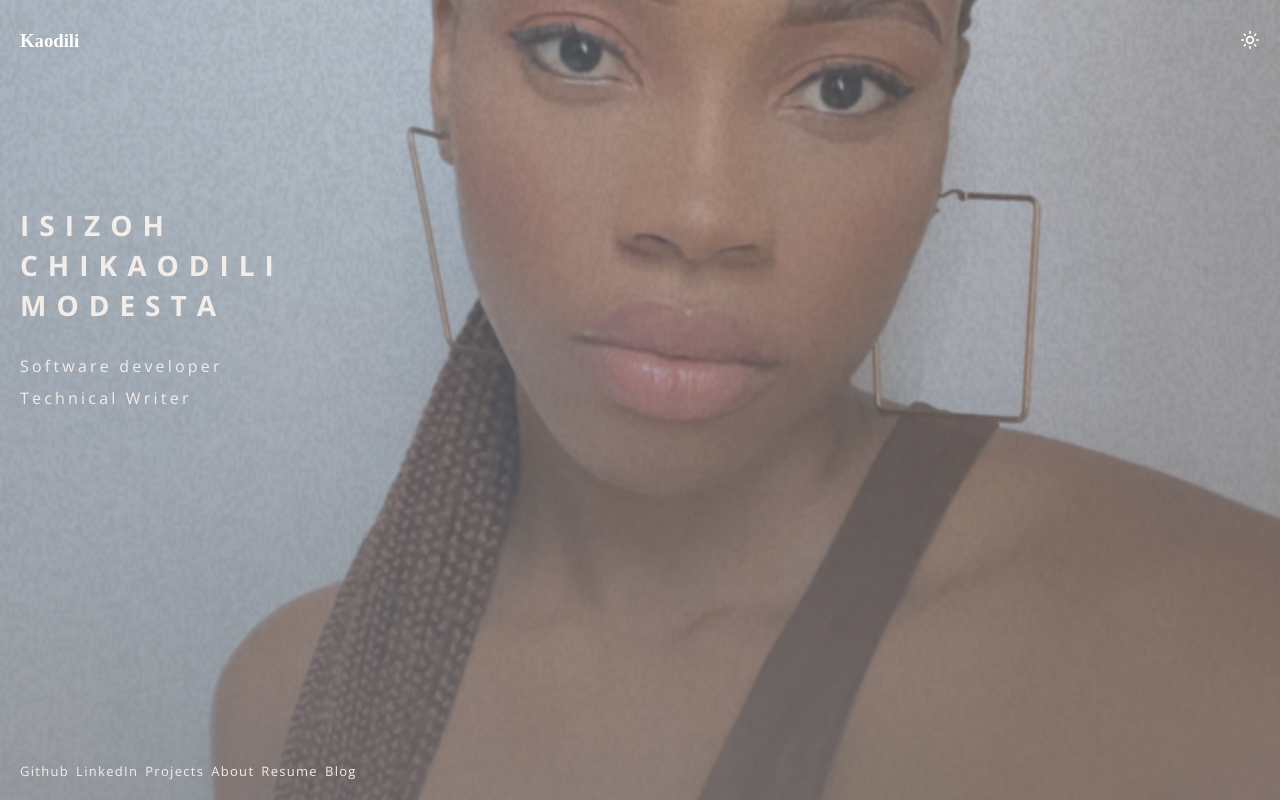
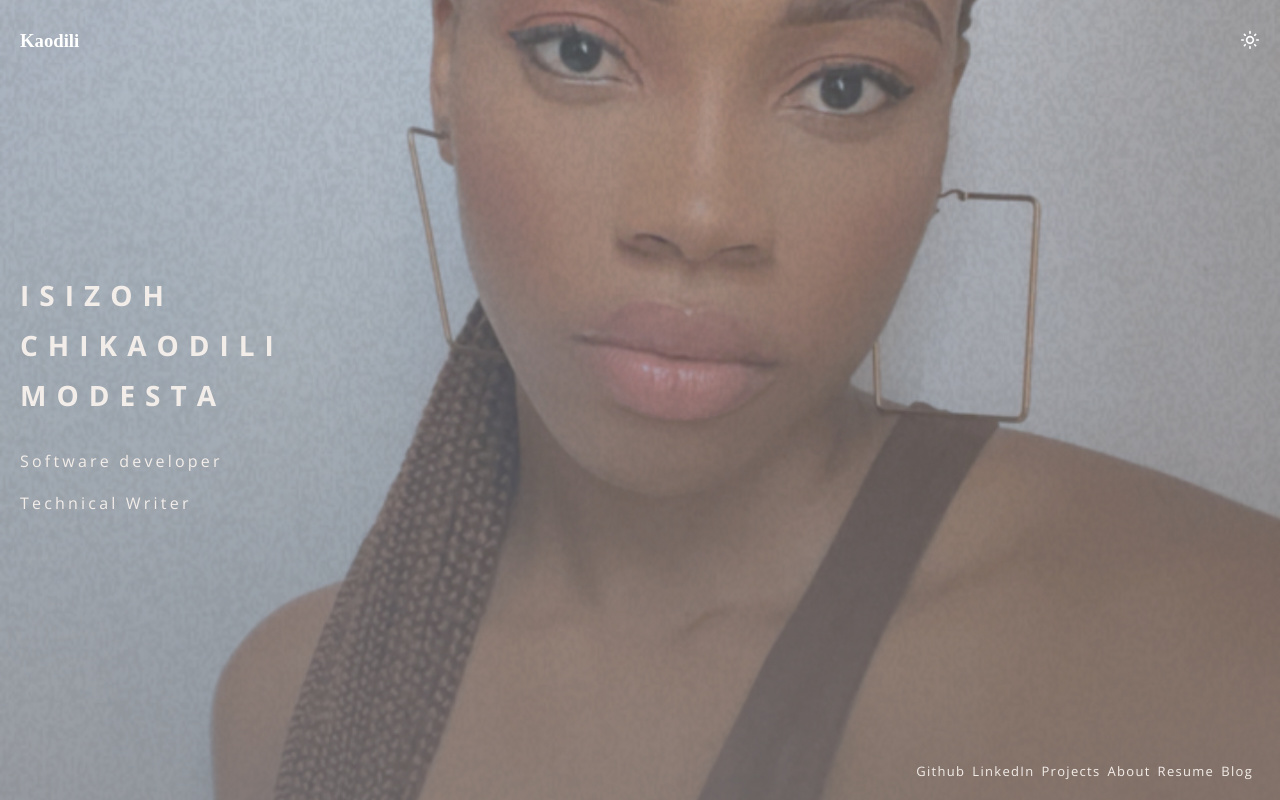
Before and after one commit to Kaodily/portfolio_website, a React (Create React App) app: page / in a window 1280 px wide. Built offline with nearby package versions, Linux system fonts and the light colour scheme; a web font is replaced by a local one.

Commit message:
made style changes

```diff
--- a/src/components/explore/Explore.module.css
+++ b/src/components/explore/Explore.module.css
@@ -9,11 +9,12 @@
   background-position: center;
   background-repeat: no-repeat;
   background-size: cover;
-  padding: 30px 20px;
 }
 .header {
   display: flex;
   justify-content: space-between;
+  height: 70px;
+  padding: 30px 20px;
   position: sticky;
   top: 0;
 }
@@ -22,12 +23,15 @@
   color: white;
 }
 .info {
-  padding-top: 150px;
+  padding-top: 200px;
+  width: 70vw;
+  padding: 200px 20px 20px 20px;
 }
+
 .heading {
   font-size: 28px;
   color: #f3ede9;
-  line-height: 40px;
+  line-height: 50px;
   letter-spacing: 10px;
 }
 .list {
@@ -38,7 +42,7 @@
   font-weight: 300;
 }
 .list_item {
-  margin-top: 10px;
+  margin-top: 20px;
 }
 .social {
   list-style: none;
@@ -49,6 +53,7 @@
   font-size: 13px;
   position: fixed;
   bottom: 20px;
+  right: 20px;
 }
 .social_item {
   margin-right: 7px;
```
